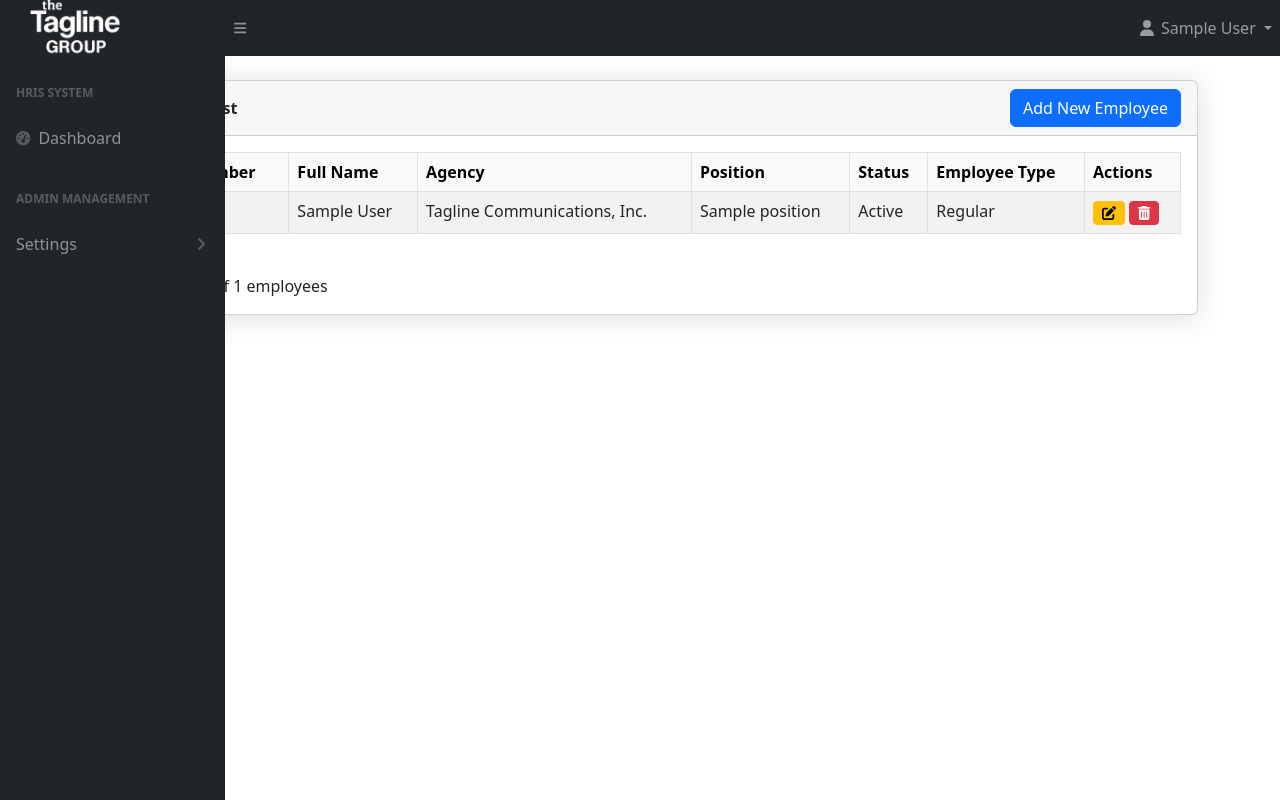
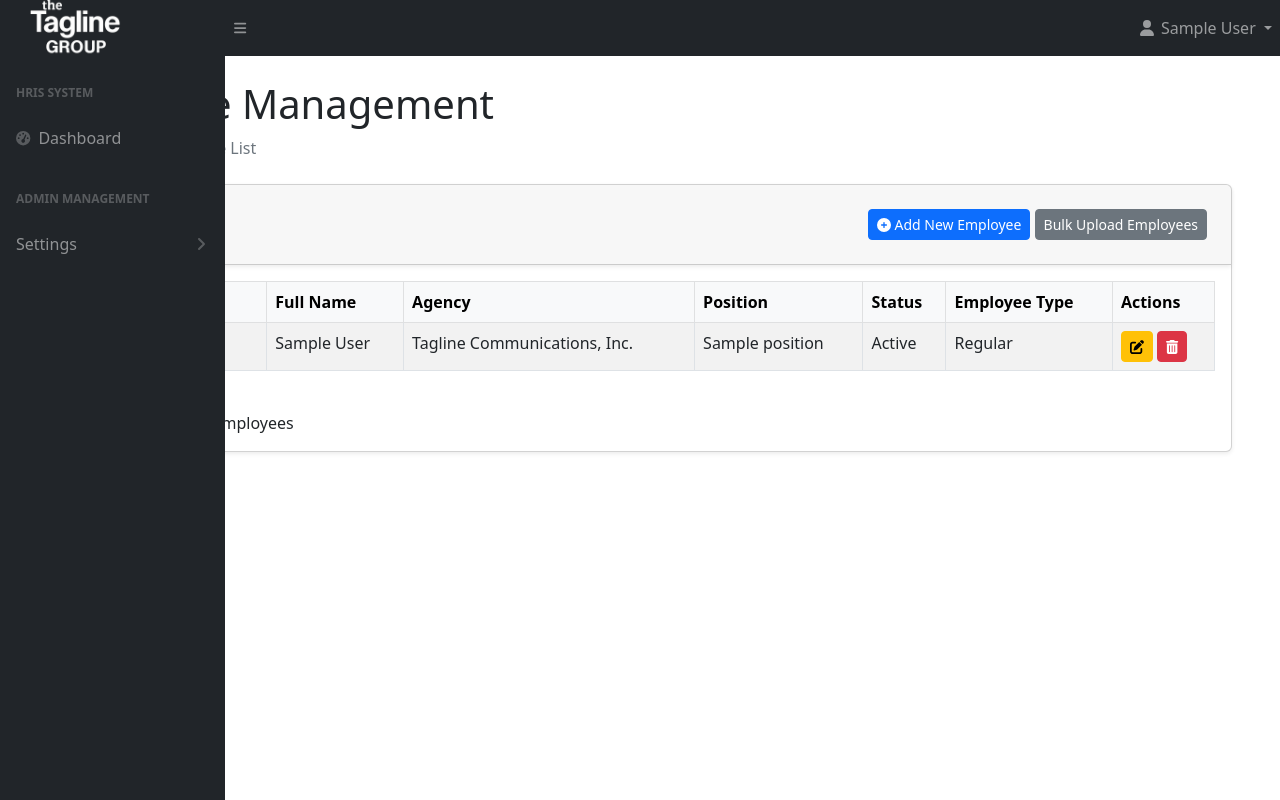
Before and after one commit to ariz09/HRIS-SYSTEM, a Laravel app: page /employees in a window 1280 px wide. Run offline with Laravel 12, Linux system fonts and the light colour scheme; a user stored in the database is signed in; data comes from the database, SQL or seed files in the repository; tables that the repository leaves empty hold one stand-in row (values such as "Sample post"); parts of the project's set-up code (start-up, migrations or seed data) failed here and were passed over; some libraries are stand-ins or nearby versions.

Commit message:
remove .php:, add ui fix in employeeblade

```diff
--- a/app/Http/Controllers/EmployeeController.php
+++ b/app/Http/Controllers/EmployeeController.php
@@ -15,9 +15,25 @@
 use Illuminate\Support\Facades\Hash;
 use Illuminate\Support\Facades\Log;
 use Illuminate\Support\Facades\DB;
+use Illuminate\Support\Facades\Validator;
+use Illuminate\Support\Facades\Response;
 
 class EmployeeController extends Controller
 {
+
+    private function generateEmployeeNumber()
+{
+    $latestEmployee = EmploymentInfo::orderBy('employee_number', 'desc')->first();
+    $defaultEmployeeNumber = '000001';
+
+    if ($latestEmployee) {
+        $latestNumber = (int)$latestEmployee->employee_number;
+        $defaultEmployeeNumber = str_pad($latestNumber + 1, 6, '0', STR_PAD_LEFT);
+    }
+
+    return $defaultEmployeeNumber;
+}
+
     public function index()
     {
         $employees = EmploymentInfo::with('personalInfo', 'agency', 'position', 'employmentStatus', 'department', 'employmentType')
@@ -38,14 +54,6 @@
 
     public function create()
     {
-        // Generate default employee number
-        $latestEmployee = EmploymentInfo::orderBy('employee_number', 'desc')->first();
-        $defaultEmployeeNumber = '000001';
-
-        if ($latestEmployee) {
-            $latestNumber = (int)$latestEmployee->employee_number;
-            $defaultEmployeeNumber = str_pad($latestNumber + 1, 6, '0', STR_PAD_LEFT);
-        }
 
         return view('employees.create', [
             'agencies' => Agency::all(),
@@ -54,7 +62,7 @@
             'statuses' => EmploymentStatus::all(),
             'employmentTypes' => EmploymentType::all(),
             'cdmLevels' => CDMLevel::all(),
-            'defaultEmployeeNumber' => $defaultEmployeeNumber,
+            'defaultEmployeeNumber' => $this->generateEmployeeNumber(),
             'isEdit' => false // Pass false when creating
         ]);
     }
@@ -248,4 +256,121 @@
             return redirect()->route('employees.index')->with('error', 'Error deleting employee: ' . $e->getMessage());
         }
     }
+
+    public function bulkUpload(Request $request)
+    {
+        $request->validate([
+            'file' => 'required|file|mimes:csv,txt',
+        ]);
+
+        $path = $request->file('file')->getRealPath();
+        $data = array_map('str_getcsv', file($path));
+        $header = array_map('trim', array_shift($data));
+
+        // Get the latest number only once
+        $latestEmployee = EmploymentInfo::orderBy('employee_number', 'desc')->first();
+        $latestNumber = $latestEmployee ? (int)$latestEmployee->employee_number : 0;
+
+        foreach ($data as $row) {
+            $row = array_combine($header, $row);
+
+            // Generate employee number
+            $latestNumber++;
+            $newEmployeeNumber = str_pad($latestNumber, 6, '0', STR_PAD_LEFT);
+
+            // Create user
+            $user = User::create([
+                'name' => $row['first_name'] . ' ' . $row['last_name'],
+                'email' => $row['email'],
+                'password' => bcrypt('PassW0rd@2025'),
+            ]);
+
+            // Create personal info
+            PersonalInfo::create([
+                'user_id' => $user->id,
+                'first_name' => $row['first_name'],
+                'middle_name' => $row['middle_name'],
+                'last_name' => $row['last_name'],
+                'name_suffix' => $row['name_suffix'],
+                'preferred_name' => $row['preferred_name'],
+                'gender' => $row['gender'],
+                'birthday' => $row['birthday'],
+                'email' => $row['email'],
+                'phone_number' => $row['phone_number'],
+                'civil_status' => $row['civil_status'],
+            ]);
+
+            // Create employment info
+            EmploymentInfo::create([
+                'user_id' => $user->id,
+                'employee_number' => $newEmployeeNumber,
+                'hiring_date' => $row['hiring_date'],
+                'employment_status_id' => $row['employment_status_id'],
+                'agency_id' => $row['agency_id'],
+                'department_id' => $row['department_id'],
+                'cdm_level_id' => $row['cdm_level_id'],
+                'position_id' => $row['position_id'],
+                'employment_type_id' => $row['employment_type_id'],
+            ]);
+
+            // Compensation info
+            CompensationPackage::create([
+                'employee_number' => $newEmployeeNumber,
+                'basic_pay' => $row['basic_pay'],
+                'rata' => $row['rata'],
+                'comm_allowance' => $row['comm_allowance'],
+                'transpo_allowance' => $row['transpo_allowance'],
+                'parking_toll_allowance' => $row['parking_toll_allowance'],
+                'clothing_allowance' => $row['clothing_allowance'],
+                'atm_account_number' => $row['atm_account_number'],
+                'bank_name' => $row['bank_name'],
+            ]);
+        }
+
+        return redirect()->back()->with('success', 'Bulk upload successful.');
+    }
+
+
+public function downloadTemplate()
+{
+    $headers = [
+        'first_name', 'middle_name', 'last_name', 'name_suffix', 'preferred_name', 'gender', 'birthday',
+        'email', 'phone_number', 'civil_status', 'hiring_date', 'employment_status_id', 'agency_id',
+        'department_id', 'cdm_level_id', 'position_id', 'employment_type_id', 'basic_pay', 'rata',
+        'comm_allowance', 'transpo_allowance', 'parking_toll_allowance', 'clothing_allowance',
+        'atm_account_number', 'bank_name'
+    ];
+
+    // Sample data (IDs from reference tables)
+    $sample = [[
+        'Juan', 'Dela', 'Cruz', '', 'JD', 'Male', '1990-01-01',
+        'juan@example.com', '09171234567', 'Single', '2024-01-15',
+        EmploymentStatus::first()?->id ?? '',
+        Agency::first()?->id ?? '',
+        Department::first()?->id ?? '',
+        CDMLevel::first()?->id ?? '',
+        Position::first()?->id ?? '',
+        EmploymentType::first()?->id ?? '',
+        '25000', '5000', '2000', '1500', '1000',
+        '1234567890', 'BPI'
+    ]];
+
+    $callback = function () use ($headers, $sample) {
+        $file = fopen('php://output', 'w');
+        fputcsv($file, $headers);
+
+        foreach ($sample as $row) {
+            fputcsv($file, $row);
+        }
+
+        fclose($file);
+    };
+
+    return Response::stream($callback, 200, [
+        "Content-Type" => "text/csv",
+        "Content-Disposition" => "attachment; filename=employee_upload_template.csv",
+    ]);
 }
+
+
+}
--- a/resources/views/employees/index.blade.php
+++ b/resources/views/employees/index.blade.php
@@ -3,12 +3,30 @@
 @section('content')
     <x-success-alert :message="session('success')" />
     <x-error-alert :message="session('error')" />
-    <div class="container">
-        <div class="card mb-4">
-            <div class="card-header d-flex justify-content-between align-items-center">
-                <div><i class="fas fa-users me-1"></i> Employee List</div>
-                <a href="{{ route('employees.create') }}" class="btn btn-primary">Add New Employee</a>
+
+    <div class="container-fluid px-4">
+        <h1 class="mt-4">Employee Management</h1>
+        <ol class="breadcrumb mb-4">
+            <li class="breadcrumb-item"><a href="{{ route('dashboard') }}">Dashboard</a></li>
+            <li class="breadcrumb-item active">Employee List</li>
+        </ol>
+
+        <div class="card shadow-sm">
+            <div class="card-header d-flex justify-content-between align-items-center p-4 rounded-xl shadow-sm">
+                <div>
+                    <i class="fas fa-users me-2"></i> <strong>Employee List</strong>
                 </div>
+                <div>
+                <a href="{{ route('employees.create') }}" class="btn btn-primary btn-sm">
+                    <i class="fas fa-plus-circle"></i> Add New Employee
+                </a>
+                <button type="button" class="btn btn-secondary btn-sm" data-bs-toggle="modal" data-bs-target="#bulkUploadModal">
+                    Bulk Upload Employees
+                </button>
+                </div>
+
+            </div>
+
             <div class="card-body">
                 <div class="table-responsive">
                     <table id="employeesTable" class="table table-striped table-bordered nowrap" style="width:100%">
@@ -35,16 +53,15 @@
                                     <td>{{ optional($employee->employmentStatus)->name }}</td>
                                     <td>{{ optional($employee->employmentType)->name ?? 'Not specified' }}</td>
                                     <td>
-                                        <a href="{{ route('employees.edit', $employee) }}" class="btn btn-sm btn-warning"
+                                        <a href="{{ route('employees.edit', $employee) }}" class="btn btn-warning btn-sm"
                                             data-bs-toggle="tooltip" title="Edit Employee">
                                             <i class="fas fa-edit"></i>
                                         </a>
-                                        <button type="button" class="btn btn-sm btn-danger" data-bs-toggle="modal"
+                                        <button type="button" class="btn btn-danger btn-sm" data-bs-toggle="modal"
                                             data-bs-target="#deleteModal" data-employee="{{ $employee->id }}"
                                             title="Delete Employee">
                                             <i class="fas fa-trash-alt"></i>
                                         </button>
-
                                     </td>
                                 </tr>
                             @endforeach
@@ -89,12 +106,61 @@
         </div>
     </div>
 
+    <!-- Bulk Upload Modal -->
+    <div class="modal fade" id="bulkUploadModal" tabindex="-1" aria-labelledby="bulkUploadModalLabel" aria-hidden="true">
+    <div class="modal-dialog">
+        <form action="{{ route('employees.bulkUpload') }}" method="POST" enctype="multipart/form-data">
+            @csrf
+            <div class="modal-content shadow-sm">
+                <div class="modal-header">
+                    <h5 class="modal-title" id="bulkUploadModalLabel">Upload CSV File</h5>
+                    <button type="button" class="btn-close" data-bs-dismiss="modal" aria-label="Close"></button>
+                </div>
+                <div class="modal-body">
+                 <div class="mb-3">
+                        <label for="csv_file" class="form-label">Select CSV File</label>
+                        <input type="file" name="csv_file" id="csv_file" class="form-control" required accept=".csv">
+                    </div>
+
+                    <div class="mb-3">
+                        <a href="{{ route('employees.template.download') }}"
+                        class="inline-flex items-center px-4 py-2 bg-blue-600 hover:bg-blue-700 text-white text-sm font-medium rounded-lg shadow-md transition"
+                        target="_blank"
+                        download>
+                            <svg class="w-4 h-4 mr-2" fill="none" stroke="currentColor" stroke-width="2"
+                                viewBox="0 0 24 24" xmlns="http://www.w3.org/2000/svg">
+                                <path stroke-linecap="round" stroke-linejoin="round"
+                                    d="M4 16v1a2 2 0 002 2h12a2 2 0 002-2v-1M12 12v8m0 0l-3-3m3 3l3-3M12 4v8"/>
+                            </svg>
+                            Download Template
+                        </a>
+                    </div>
+
+                <div class="modal-footer">
+                    <button type="submit" class="btn btn-primary">Upload</button>
+                </div>
+            </div>
+        </form>
+    </div>
+    </div>
+
+
 @endsection
 
+@section('scripts')
     <script>
         document.addEventListener('DOMContentLoaded', function () {
+            // Initialize DataTable
+            $('#employeesTable').DataTable({
+                responsive: true,
+                lengthChange: false,
+                autoWidth: false,
+                searching: true,
+                ordering: true,
+                pageLength: 10,  // Adjust the number of records per page
+            });
+
             const deleteModal = document.getElementById('deleteModal');
-
             deleteModal.addEventListener('show.bs.modal', function (event) {
                 const button = event.relatedTarget;
                 const employeeId = button.getAttribute('data-employee');
@@ -104,3 +170,4 @@
             });
         });
     </script>
+@endsection
--- a/routes/web.php
+++ b/routes/web.php
@@ -60,6 +60,11 @@
 Route::prefix('employees')->name('employees.')->group(function () {
     Route::get('{employee}/edit', [EmployeeController::class, 'edit'])->name('edit');
 
+      Route::get('/template-download', [EmployeeController::class, 'downloadTemplate'])->name('template.download');
+      Route::post('/bulk-upload', [EmployeeController::class, 'bulkUpload'])->name('bulkUpload');
+
+
+
     Route::resource('personal_infos', PersonalInfoController::class);
     Route::resource('emergency-contact', EmployeeEmergencyContactController::class)->except(['show']);
     Route::resource('dependent', EmployeeDependentController::class)->except(['show']);
```
Also changed, not shown: resources/views/employees/create.blade.php (+7 -5 lines), resources/views/employees/edit.blade.php (+9 -7 lines), 1 other file. Lines whose indentation alone changed are shown as unchanged.
